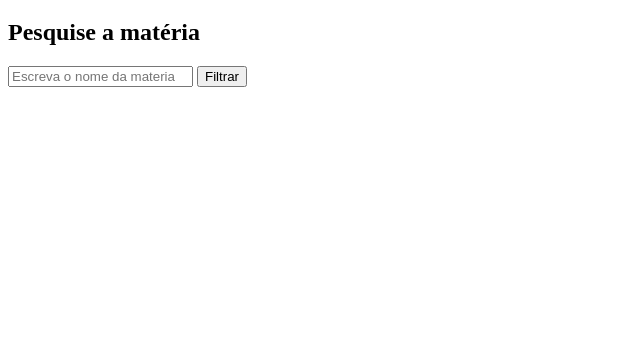
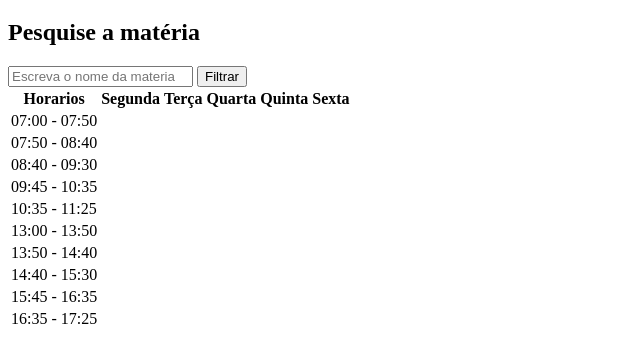
Before and after one commit to LhRaphael/projetoES, a plain HTML site: page index.html in a window 1280 px wide. Shown: the part 61-424 px from the top of the page, without its empty margins (0-640 px from the left). Drawn offline with Linux system fonts and the light colour scheme.

Commit message:
feat: tabela inserida

```diff
--- a/index.html
+++ b/index.html
@@ -17,6 +17,101 @@
             <button onclick="filtra_resultados()">Filtrar</button>
         </div>
         </section>
+
+        <table>
+            <thead>
+                <tr>
+                    <th>Horarios</th>
+                    <th>Segunda</th>
+                    <th>Terça</th>
+                    <th>Quarta</th>
+                    <th>Quinta</th>
+                    <th>Sexta</th>
+                </tr>
+            </thead>
+            <tbody>
+                <tr>
+                    <td>07:00 - 07:50</td>
+                    <td></td>
+                    <td></td>
+                    <td></td>
+                    <td></td>
+                    <td></td>
+                </tr>
+                <tr>
+                    <td>07:50 - 08:40</td>
+                    <td></td>
+                    <td></td>
+                    <td></td>
+                    <td></td>
+                    <td></td>
+                </tr>
+                <tr>
+                    <td>08:40 - 09:30</td>
+                    <td></td>
+                    <td></td>
+                    <td></td>
+                    <td></td>
+                    <td></td>
+                </tr>
+                <tr>
+                    <td>09:45 - 10:35</td>
+                    <td></td>
+                    <td></td>
+                    <td></td>
+                    <td></td>
+                    <td></td>
+                </tr>
+                <tr>
+                    <td>10:35 - 11:25</td>
+                    <td></td>
+                    <td></td>
+                    <td></td>
+                    <td></td>
+                    <td></td>
+                </tr>
+                <tr>
+                    <td>13:00 - 13:50</td>
+                    <td></td>
+                    <td></td>
+                    <td></td>
+                    <td></td>
+                    <td></td>
+                </tr>
+                <tr>
+                    <td>13:50 - 14:40</td>
+                    <td></td>
+                    <td></td>
+                    <td></td>
+                    <td></td>
+                    <td></td>
+                </tr>
+                <tr>
+                    <td>14:40 - 15:30</td>
+                    <td></td>
+                    <td></td>
+                    <td></td>
+                    <td></td>
+                    <td></td>
+                </tr>
+                <tr>
+                    <td>15:45 - 16:35</td>
+                    <td></td>
+                    <td></td>
+                    <td></td>
+                    <td></td>
+                    <td></td>
+                </tr>
+                <tr>
+                    <td>16:35 - 17:25</td>
+                    <td></td>
+                    <td></td>
+                    <td></td>
+                    <td></td>
+                    <td></td>
+                </tr>
+            </tbody>
+        </table>
     </main>
 
     <footer></footer>
```
Also changed, not shown: 1 other file.
